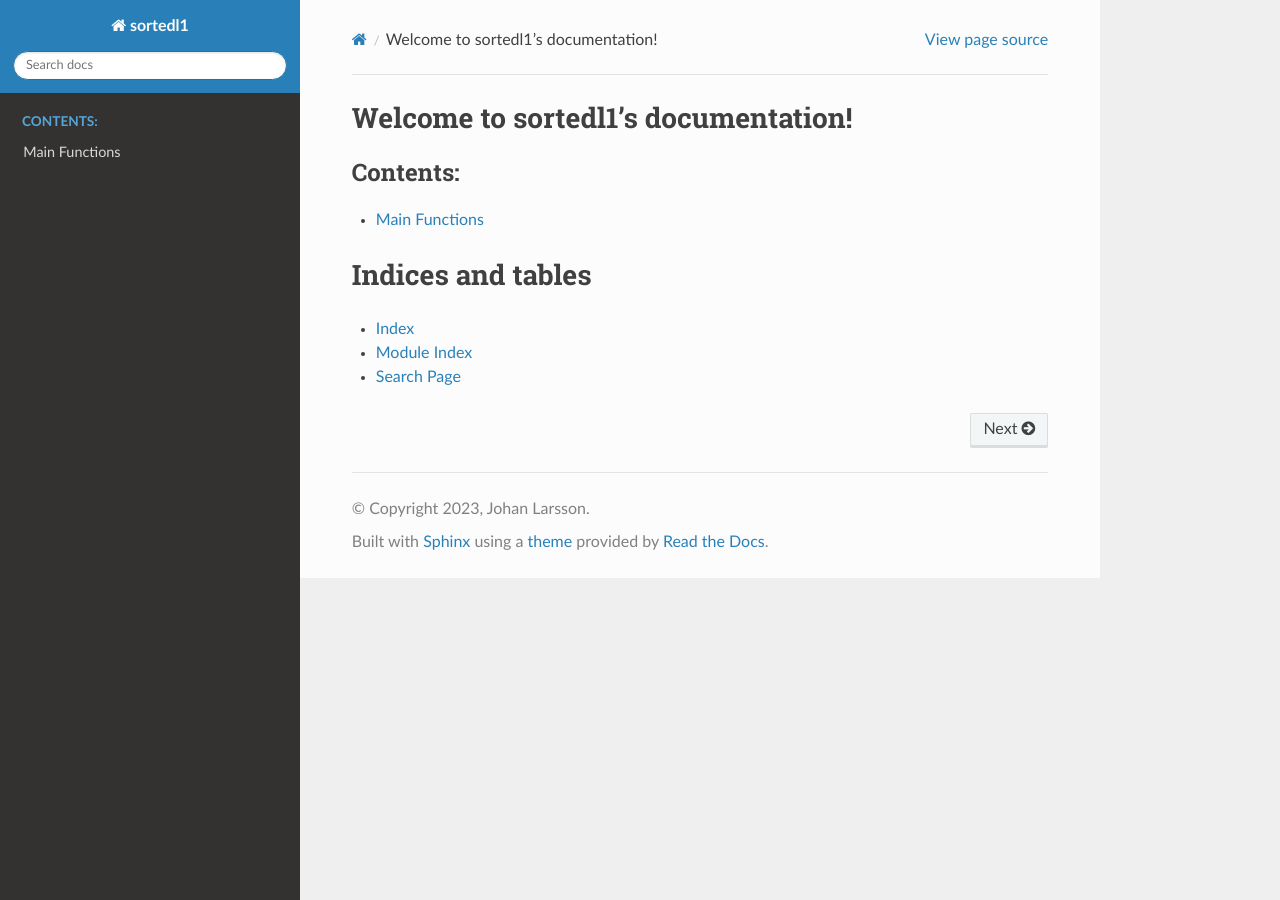
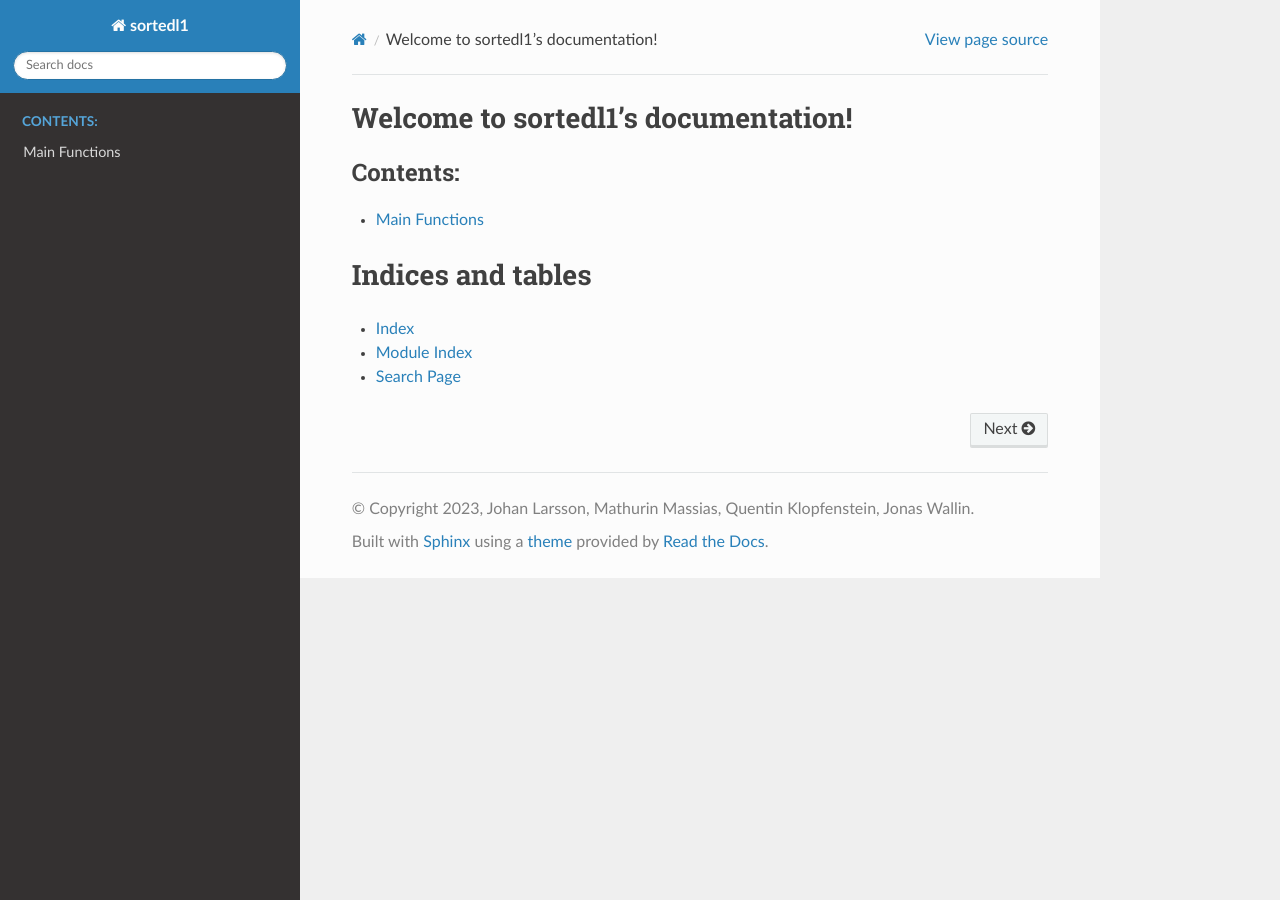
Before and after one commit to jolars/sortedl1, a Sphinx documentation site: the page built from docs/source/index.rst, in a window 1280 px wide. Built offline with Sphinx 7.4.7 and the Read the Docs theme 2.0.0, drawn with Linux system fonts in a browser that asks for light colours.

Commit message:
docs: update authors and make version dynamic

```diff
--- a/docs/source/conf.py
+++ b/docs/source/conf.py
@@ -6,10 +6,12 @@
 # -- Project information -----------------------------------------------------
 # https://www.sphinx-doc.org/en/master/usage/configuration.html#project-information
 
+from sortedl1 import __version__
+
 project = "sortedl1"
-copyright = "2023, Johan Larsson"
-author = "Johan Larsson"
-release = "0.1.0"
+copyright = "2023, Johan Larsson, Mathurin Massias, Quentin Klopfenstein, Jonas Wallin"
+author = "Johan Larsson, Mathurin Massias, Quentin Klopfenstein, Jonas Wallin"
+release = __version__
 
 # -- General configuration ---------------------------------------------------
 # https://www.sphinx-doc.org/en/master/usage/configuration.html#general-configuration
@@ -33,7 +35,6 @@
 html_theme = "sphinx_rtd_theme"
 html_static_path = ["_static"]
 
-
 # -- Options for napoleon extension ------------------------------------------
 napoleon_google_docstring = True
 napoleon_numpy_docstring = True
```
